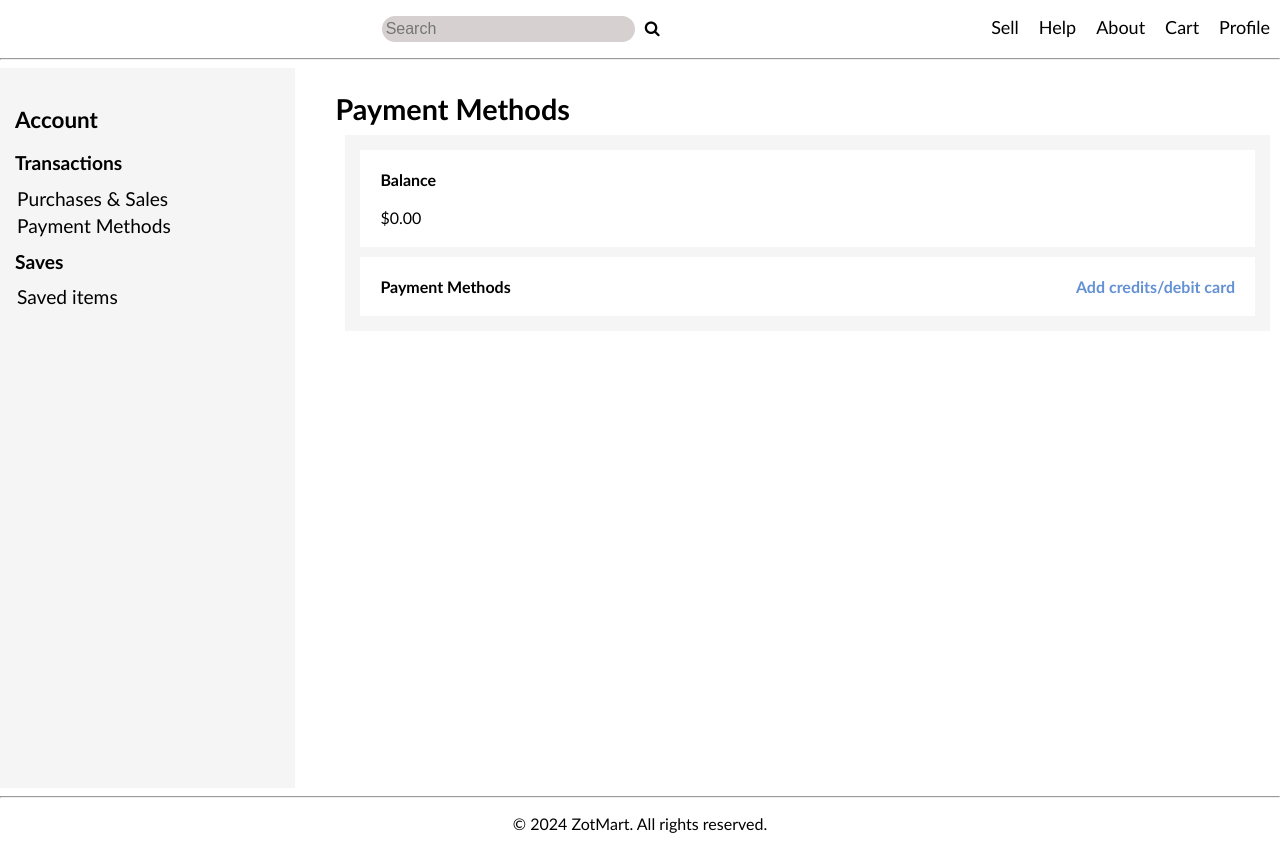
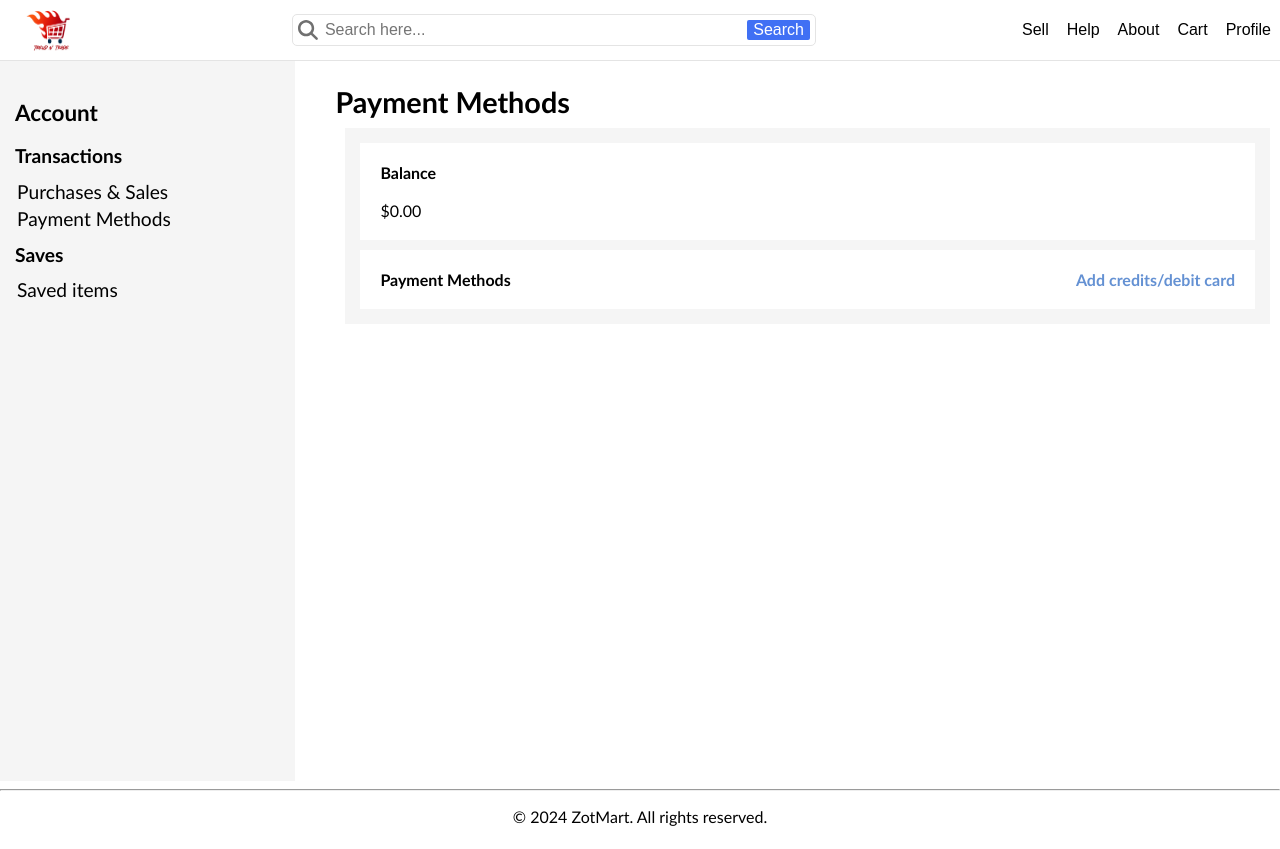
Before and after one commit to ConnorDelacruz14/INF-124-Assignment-2, a website built with webpack: page src/PaymentMethods.html in a window 1280 px wide. Built offline with nearby package versions, Linux system fonts and the light colour scheme.

Commit message:
Made changes to utilize common navbar

```diff
--- a/css/About.css
+++ b/css/About.css
@@ -1,3 +1,4 @@
+
 body {
     margin: 0;
     padding: 0;
@@ -5,42 +6,6 @@ body {
     color: black;
 }
 
-.navbar ul {
-    display: flex;
-    flex-direction: row;
-    justify-content: space-between;
-}
-
-.navbar ul .func {
-    display: flex;
-    flex-direction: row;
-    justify-content: space-between;
-}
-
-.navbar ul div li img{
-    width: 45px;
-}
-
-.navbar ul div li {
-    list-style: none;
-    margin: 0px 10px;
-}
-
-.navbar ul div li a {
-    font-size: 18px;
-    color: black;
-    text-decoration: none;
-
-}
-
-.navbar ul div li .search {
-    border: 2px solid rgb(214, 208, 208);
-    background-color: rgb(214, 208, 208);
-    border-radius: 20px;
-    padding: 2px;
-    padding-right: 40px;
-    font-size: 16px;
-}
 
 .About {
     padding: 40px;
@@ -57,9 +22,10 @@ body {
 
 .About .Description div {
     width: 50%;
-    margin: 10px 20px;
+    margin: -8px 20px;
     padding: 10px 20px;
 }
+
 
 footer {
     text-align: center;
--- a/css/Contact.css
+++ b/css/Contact.css
@@ -5,42 +5,7 @@ body {
     color: black;
 }
 
-.navbar ul {
-    display: flex;
-    flex-direction: row;
-    justify-content: space-between;
-}
 
-.navbar ul .func {
-    display: flex;
-    flex-direction: row;
-    justify-content: space-between;
-}
-
-.navbar ul div li img{
-    width: 45px;
-}
-
-.navbar ul div li {
-    list-style: none;
-    margin: 0px 10px;
-}
-
-.navbar ul div li a {
-    font-size: 18px;
-    color: black;
-    text-decoration: none;
-
-}
-
-.navbar ul div li .search {
-    border: 2px solid rgb(214, 208, 208);
-    background-color: rgb(214, 208, 208);
-    border-radius: 20px;
-    padding: 2px;
-    padding-right: 40px;
-    font-size: 16px;
-}
 
 .Contact {
     align-items: center;
--- a/css/PaymentMethods.css
+++ b/css/PaymentMethods.css
@@ -5,42 +5,6 @@ body {
     color: black;
 }
 
-.navbar ul {
-    display: flex;
-    flex-direction: row;
-    justify-content: space-between;
-}
-
-.navbar ul .func {
-    display: flex;
-    flex-direction: row;
-    justify-content: space-between;
-}
-
-.navbar ul div li img{
-    width: 45px;
-}
-
-.navbar ul div li {
-    list-style: none;
-    margin: 0px 10px;
-}
-
-.navbar ul div li a {
-    font-size: 18px;
-    color: black;
-    text-decoration: none;
-
-}
-
-.navbar ul div li .search {
-    border: 2px solid rgb(214, 208, 208);
-    background-color: rgb(214, 208, 208);
-    border-radius: 20px;
-    padding: 2px;
-    padding-right: 40px;
-    font-size: 16px;
-}
 
 .Container {
     display: flex;
--- a/css/navbar.css
+++ b/css/navbar.css
@@ -9,9 +9,10 @@
 }
 
 .navbar img {
-  height: 64px;
-  width: 64px;
-  cursor: pointer;
+  height: 41px;
+    width: 45px;
+    cursor: pointer;
+    margin: 0px 25px;
 }
 
 .navbar svg {
--- a/css/profile.css
+++ b/css/profile.css
@@ -3,43 +3,6 @@ body {
     padding: 0;
     font-family: 'Calibri', 'Trebuchet MS', sans-serif;
     color: black;
-}
-
-.navbar ul {
-    display: flex;
-    flex-direction: row;
-    justify-content: space-between;
-}
-
-.navbar ul .func {
-    display: flex;
-    flex-direction: row;
-    justify-content: space-between;
-}
-
-.navbar ul div li img{
-    width: 45px;
-}
-
-.navbar ul div li {
-    list-style: none;
-    margin: 0px 10px;
-}
-
-.navbar ul div li a {
-    font-size: 18px;
-    color: black;
-    text-decoration: none;
-
-}
-
-.navbar ul div li .search {
-    border: 2px solid rgb(214, 208, 208);
-    background-color: rgb(214, 208, 208);
-    border-radius: 20px;
-    padding: 2px;
-    padding-right: 40px;
-    font-size: 16px;
 }
 
 .desc ul div li {
--- a/src/PaymentMethods.html
+++ b/src/PaymentMethods.html
@@ -7,30 +7,30 @@
     <title>Payment Methods</title>
     <link rel="stylesheet" href="https://cdnjs.cloudflare.com/ajax/libs/font-awesome/4.7.0/css/font-awesome.min.css">
     <link rel="stylesheet" href="/css/PaymentMethods.css">
+    <link rel="stylesheet" href="../css/navbar.css">
+
 </head>
 
 <body>
     <header>
-        <nav class="navbar">
-            <ul>
-                <div>
-                    <li><img src="/img/TNT.jpg" alt=""></li>
-                </div>
-                <div>
-                    <li><input class="search" type="text" name="Search" id="search" placeholder="Search"><i style="
-                        margin-left: 10px;" class="fa fa-search" aria-hidden="true"></i></li>
-                </div>
-                <div class="func">
-                    <li><a href="">Sell</a></li>
-                    <li><a href="">Help</a></li>
-                    <li><a href="">About</a></li>
-                    <li><a href="">Cart</a></li>
-                    <li><a href="">Profile</a></li>
-                </div>
-            </ul>
-        </nav>
+        <div class="navbar">
+            <img src="../img/TNT.png" alt="logo">
+            <div class="search-bar">
+              <svg xmlns="http://www.w3.org/2000/svg" viewBox="0 0 512 512"><!--!Font Awesome Free 6.5.2 by @fontawesome - https://fontawesome.com License - https://fontawesome.com/license/free Copyright 2024 Fonticons, Inc.--><path d="M416 208c0 45.9-14.9 88.3-40 122.7L502.6 457.4c12.5 12.5 12.5 32.8 0 45.3s-32.8 12.5-45.3 0L330.7 376c-34.4 25.2-76.8 40-122.7 40C93.1 416 0 322.9 0 208S93.1 0 208 0S416 93.1 416 208zM208 352a144 144 0 1 0 0-288 144 144 0 1 0 0 288z" fill="#707070"/></svg>
+              <label>
+                <input type="text" placeholder="Search here..." />
+              </label>
+              <button class="button">Search</button>
+            </div>
+            <div class="navbar-options">
+              <button class="navbar-option">Sell</button>
+              <button class="navbar-option">Help</button>
+              <button class="navbar-option">About</button>
+              <button class="navbar-option">Cart</button>
+              <button class="navbar-option">Profile</button>
+            </div>
+          </div>
     </header>
-    <hr>
     <main>
         <section class="Container">
             <section class="sect1">
```
Also changed, not shown: src/About.html (+19 -19 lines), src/Contact.html (+19 -19 lines), src/profile.html (+20 -20 lines).
